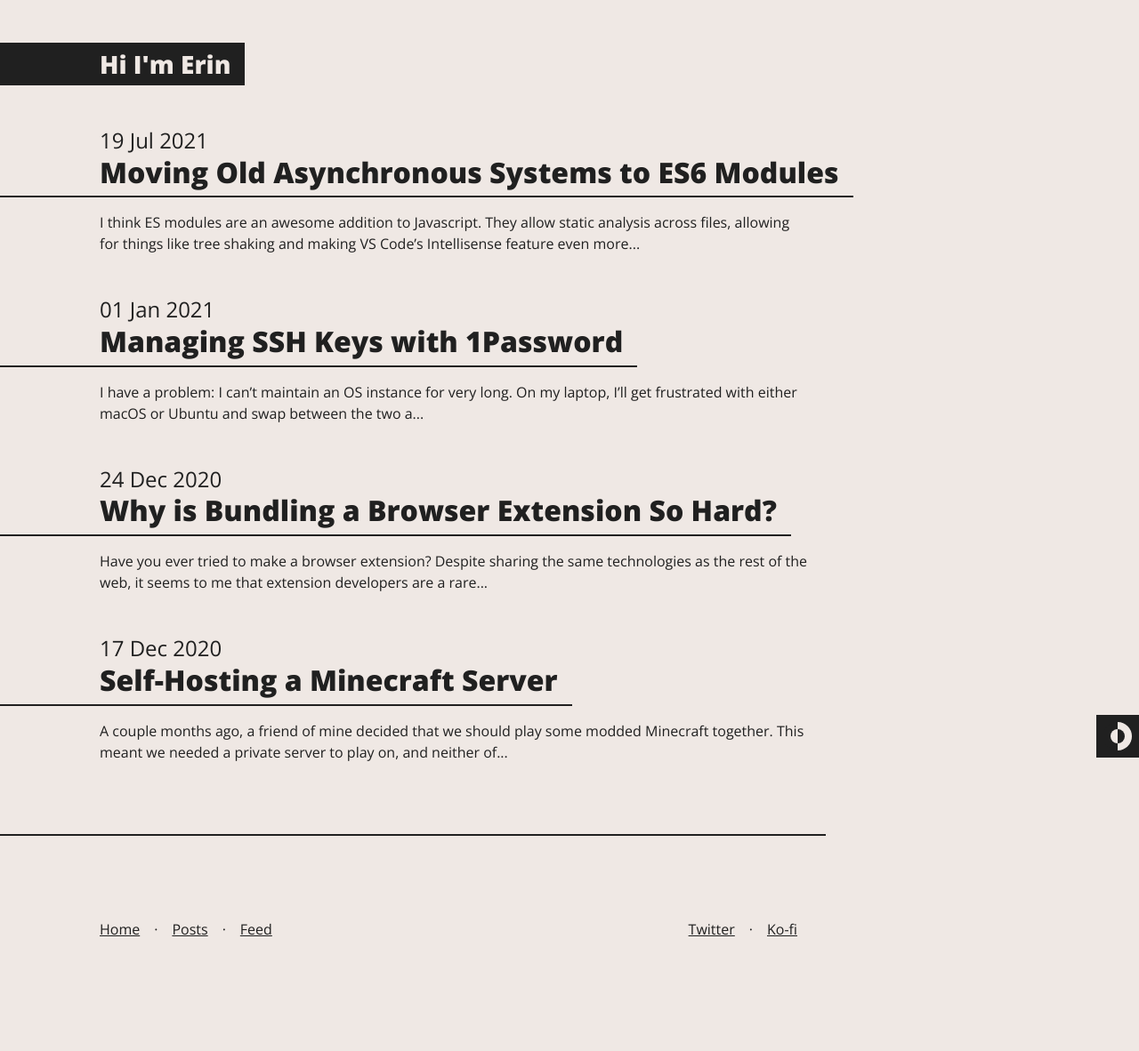
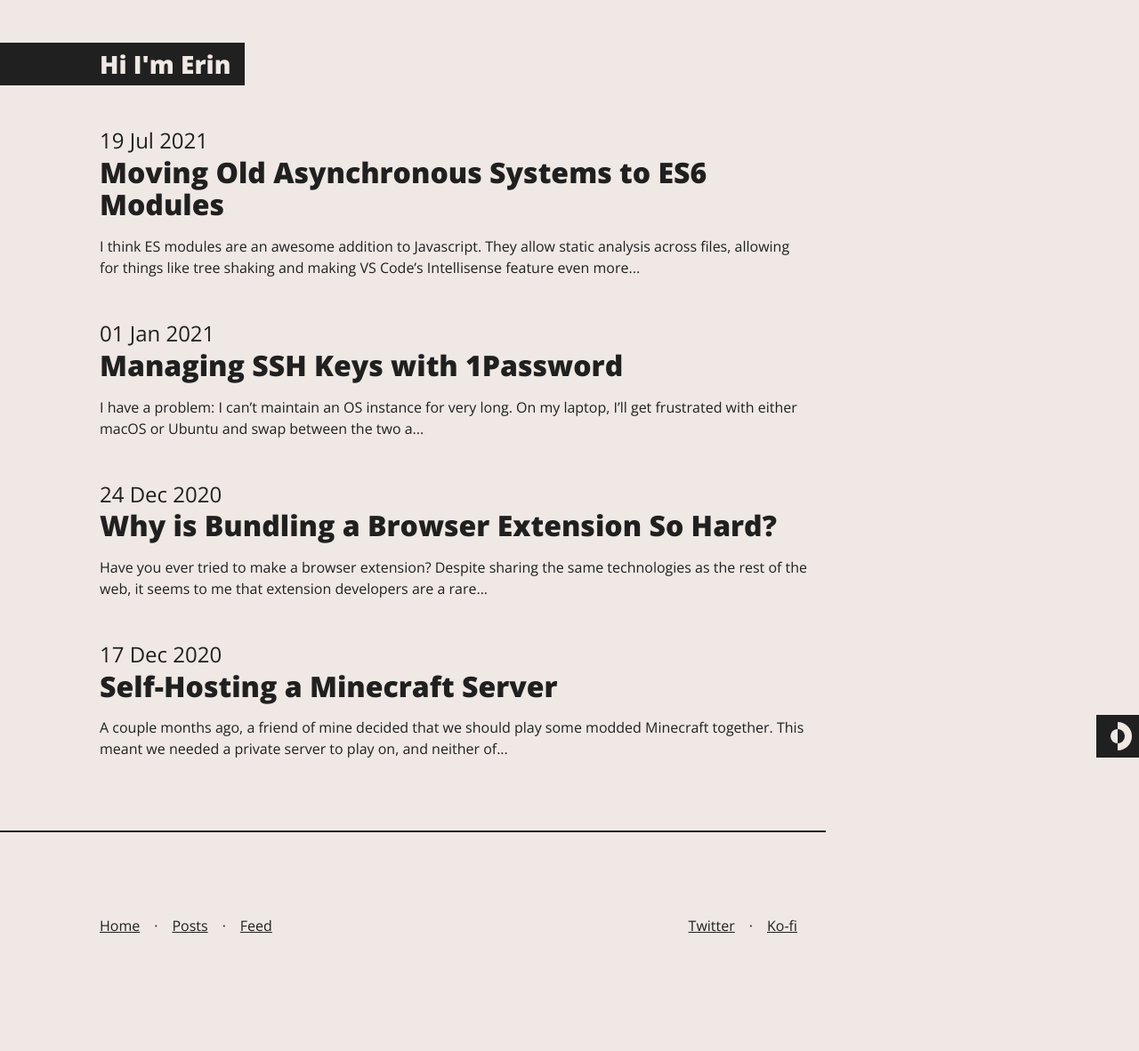
Before and after one commit to eritbh/eritbh.github.io, a Jekyll site: the page built from posts.html, in a window 1280 px wide. Shown: the whole page at 89% size. Built offline with Jekyll 4.4.1, drawn with Linux system fonts in a browser that asks for light colours.

Commit message:
only actual section headings get separators

```diff
--- a/css/main.css
+++ b/css/main.css
@@ -210,25 +210,25 @@ main::after {
  * H2s are the highest-level heading used repeatedly throughout articles, so
  * they get used as section breaks and have dividers attached
  */
-main h2 {
+main > h2 {
 	position: relative;
 	width: max-content;
 	border-bottom: 0.125rem solid var(--foreground);
 	padding-bottom: calc(0.25 * var(--expanding-rem) + 0.25rem);
 }
-main h2::before,
-main h2::after {
+main > h2::before,
+main > h2::after {
 	content: "";
 	display: block;
 	position: absolute;
 	bottom: -0.125rem;
 	border-bottom: 0.125rem solid var(--foreground);
 }
-main h2::before {
+main > h2::before {
 	left: -7rem;
 	width: 7rem;
 }
-main h2::after {
+main > h2::after {
 	right: -1rem;
 	width: 1rem;
 }
```
